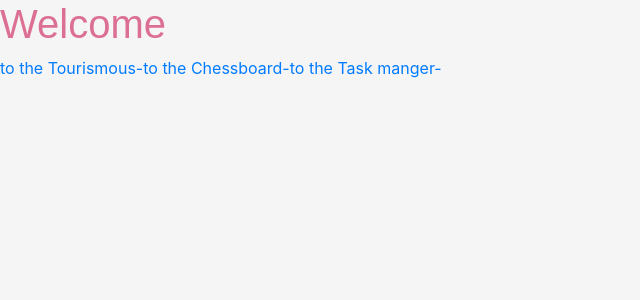
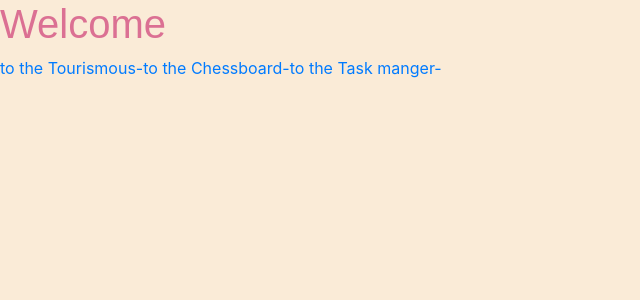
Before and after one commit to tina-fernan/Angular, an Angular app: page / in a window 1280 px wide. Shown: the top 300 px of the page, without its empty margins (0-640 px from the left). Built offline with nearby package versions, Linux system fonts and the light colour scheme.

Commit message:
sass update

```diff
--- a/src/styles.sass
+++ b/src/styles.sass
@@ -1,3 +1,3 @@
 /* You can add global styles to this file, and also import other style files */
 body
-    background-color: whitesmoke;
+    background-color: antiquewhite;
```
